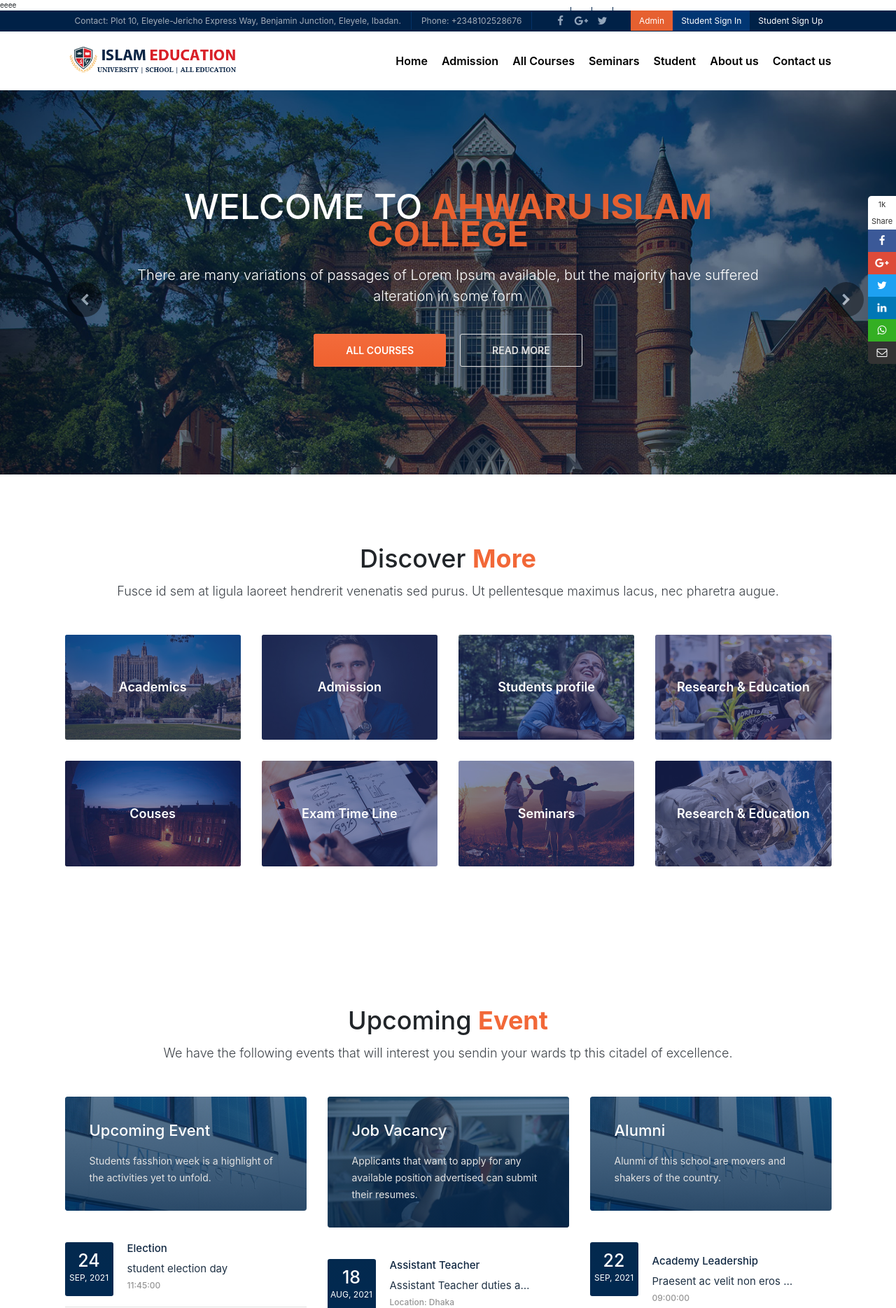
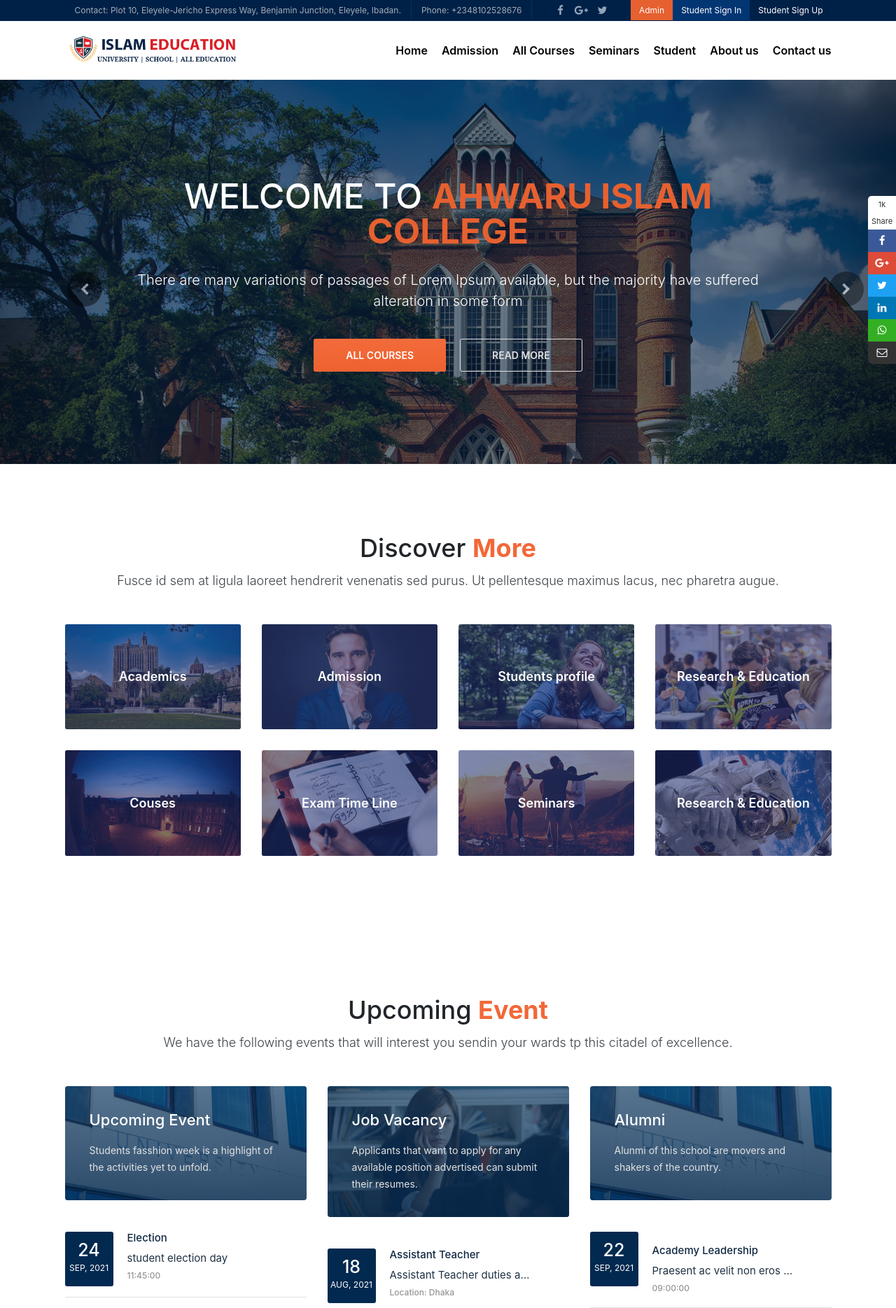
Before and after one commit to thobbierosky/School-Management, a PHP site: page /index.php in a window 1280 px wide. Shown: the top 1869 px of the page at 70% size. Run offline with PHP 8.4, Linux system fonts and the light colour scheme; data comes from the database, SQL or seed files in the repository.

Commit message:
Update template.php

```diff
--- a/template.php
+++ b/template.php
@@ -1,5 +1,4 @@
 <?php
-echo "eeee";
   include("admin/libraries/database_crud.php");
   $crud = new Database();
   include("admin/libraries/admin_login.php");
```
